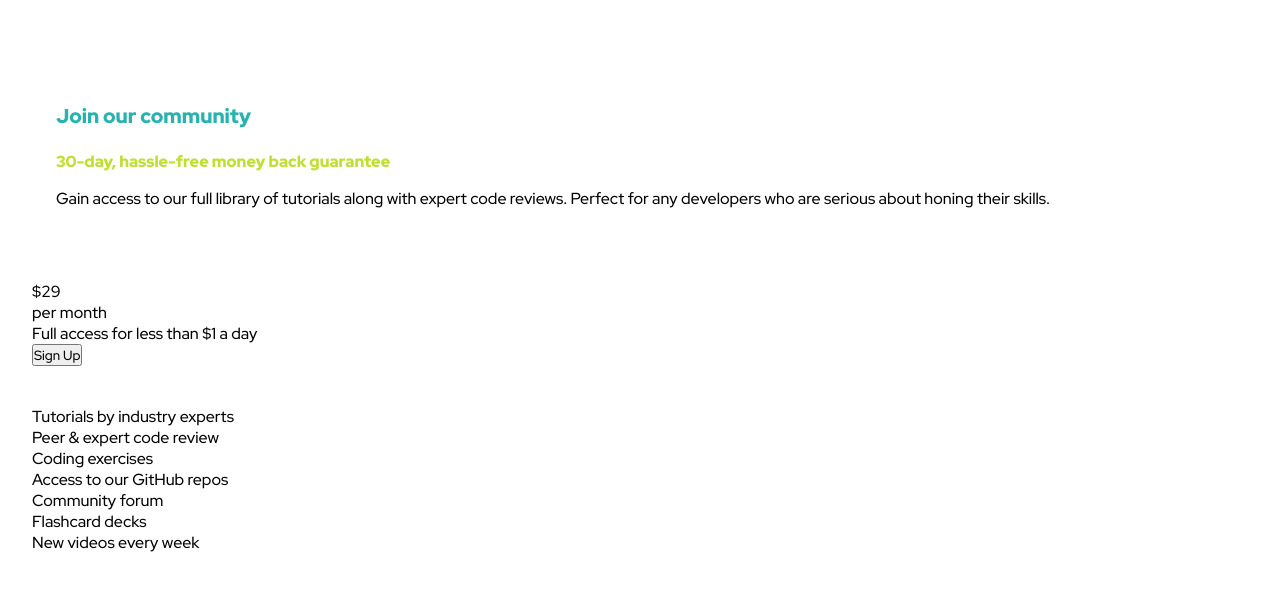
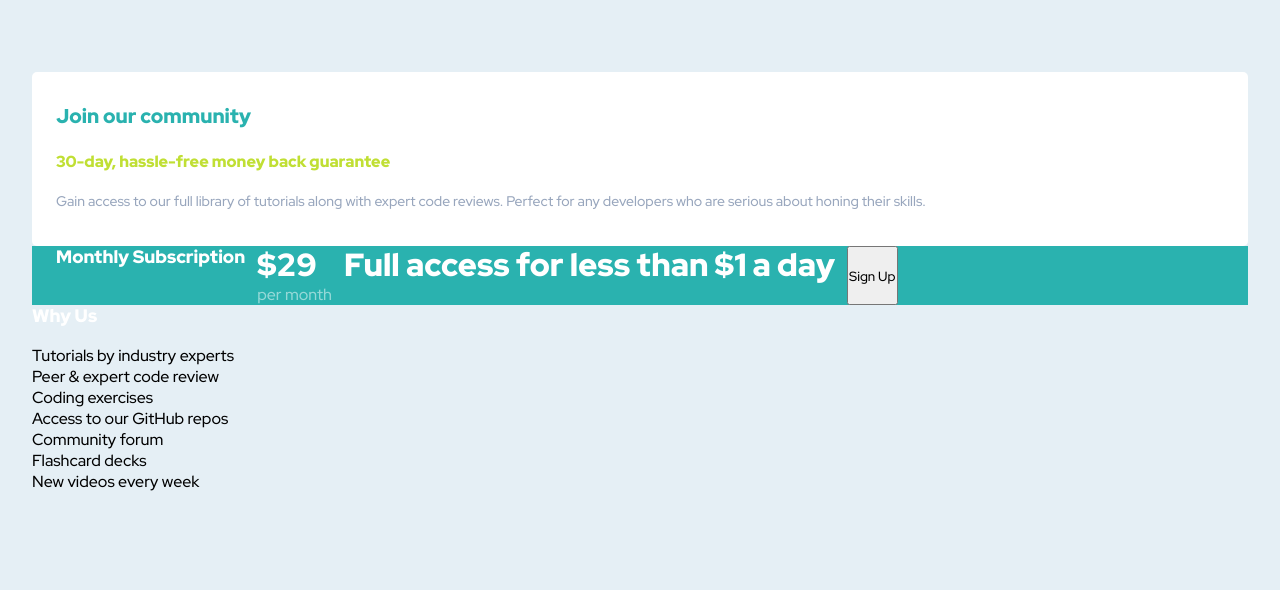
Before and after one commit to saulgabriel7/price-component, a plain HTML site: page index.html in a window 1280 px wide. Drawn offline with Linux system fonts and the light colour scheme.

Commit message:
Divs e Sections Esquerda e direita Fofoca

```diff
--- a/css/global.css
+++ b/css/global.css
@@ -26,6 +26,5 @@ h2{
 }
 
 body{
-    color: var(--Ligh-Gray);
-
+    background-color: var(--Light-Gray);
 }
--- a/css/main.css
+++ b/css/main.css
@@ -13,5 +13,29 @@
 }
 
 .superior p:nth-of-type(2){
+    line-height: 1.625rem;
+    color: var(--Grayish-Blue);
+    font-size: 14px;
+}
 
+.esquerda{
+    background-color: var(--Cyan);
+    padding-inline: 1.5rem ;
 }
+
+.esquerda p:nth-of-type(1){
+    color: #fff;
+    font-size: 32px;
+    font-weight: 700;
+    line-height: 2.375rem ;
+}
+
+.esquerda p:nth-of-type(2){
+    color: #fff;
+    opacity: 0.5;
+}
+
+.esquerda{
+    display: flex;
+    gap: 12px;
+}
--- a/index.html
+++ b/index.html
@@ -1,5 +1,6 @@
 <!DOCTYPE html>
 <html lang="en">
+
 <head>
     <meta charset="UTF-8">
     <meta name="viewport" content="width=device-width, initial-scale=1.0">
@@ -7,17 +8,19 @@
     <link rel="stylesheet" href="style.css">
     <title>Price Component</title>
 </head>
+
 <body>
     <main>
         <div class="superior">
             <section>
                 <h1>Join our community</h1>
                 <p>30-day, hassle-free money back guarantee</p>
-                <p>Gain access to our full library of tutorials along with expert code reviews. Perfect for any developers who are serious about honing their skills.</p>
+                <p>Gain access to our full library of tutorials along with expert code reviews. Perfect for any
+                    developers who are serious about honing their skills.</p>
             </section>
         </div>
         <div class="inferior">
-            <section class="inferior">
+            <section class="esquerda">
                 <h2>Monthly Subscription</h2>
                 <div>
                     <p>$29</p>
@@ -26,7 +29,6 @@
                 <p>Full access for less than $1 a day</p>
                 <button>Sign Up</button>
             </section>
-        </div>
 
             <section class="direita">
                 <h2>Why Us</h2>
@@ -38,6 +40,10 @@
                 <p>Flashcard decks</p>
                 <p>New videos every week</p>
             </section>
+        </div>
+
+
     </main>
 </body>
+
 </html>
```
Lines whose indentation alone changed are shown as unchanged.
